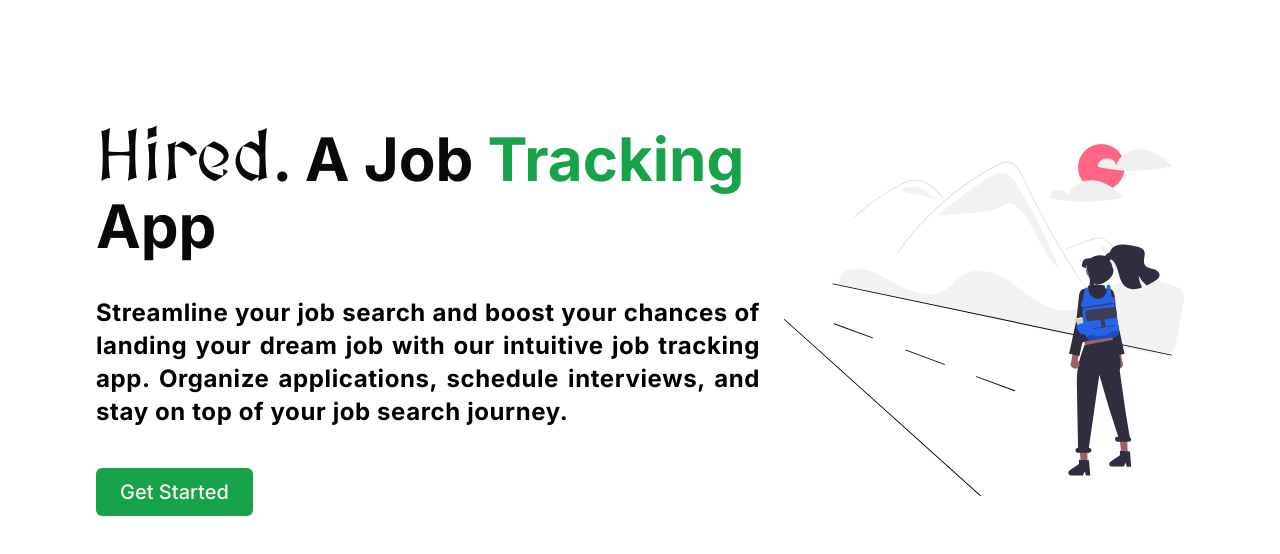
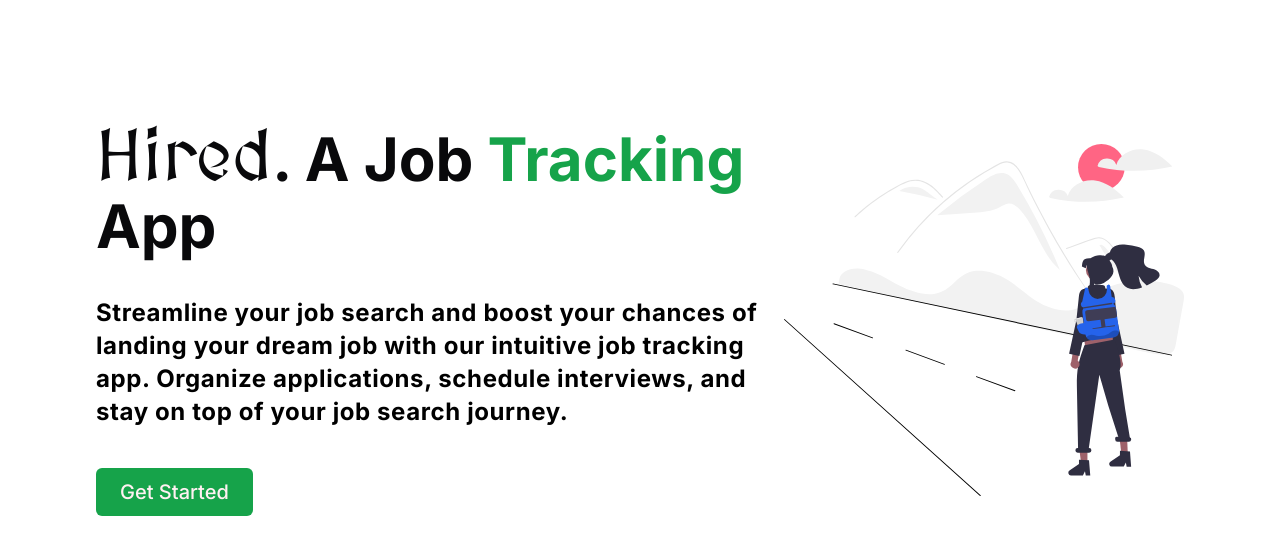
Before and after one commit to Ninja-Jutsu/hired, a Next.js app: page / in a window 1280 px wide. Shown: the top 554 px of the page. Built offline with nearby package versions, Linux system fonts and the light colour scheme.

Commit message:
Remove text justify

```diff
--- a/components/ui/text-generate-effect.tsx
+++ b/components/ui/text-generate-effect.tsx
@@ -53,7 +53,7 @@
   return (
     <div className={cn('font-bold', className)}>
       <div className='mt-4'>
-        <div className=' dark:text-white text-black text-2xl text-justify leading-snug tracking-wide'>{renderWords()}</div>
+        <div className=' dark:text-white text-black text-2xl leading-snug tracking-wide'>{renderWords()}</div>
       </div>
     </div>
   )
```
